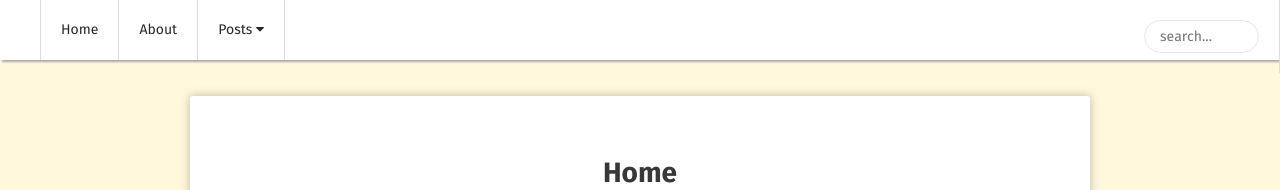
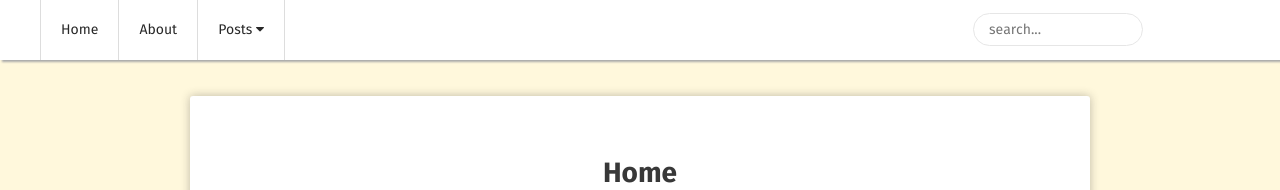
Before and after one commit to choiwono/choiwono.github.io, a Jekyll site: the page built from index.html, in a window 1280 px wide. Shown: the top 190 px of the page. Built offline with Jekyll 4.4.1, drawn with Linux system fonts in a browser that asks for light colours; some web fonts are replaced; the list of posts is cut into pages by our own code.

Commit message:
update_blog

```diff
--- a/_includes/nav.html
+++ b/_includes/nav.html
@@ -34,7 +34,7 @@
             searchInput: document.getElementById('search-input'),
             resultsContainer: document.getElementById('results-container'),
             json: '{{ site.baseurl }}/search2.json',
-            searchResultTemplate: '<li><a href="{url}" title="{desc}">{title}</a></li>',
+            searchResultTemplate: '<li class="search-li"><a href="{url}" title="{desc}">{title}</a></li>',
             noResultsText: 'No results found',
             limit: 10,
             fuzzy: false,
--- a/_sass/nav.scss
+++ b/_sass/nav.scss
@@ -1,9 +1,25 @@
 #search-bar {
-	float:right;
+	padding: 13px;
+    left: 75%;
+    border-right: none;
+    position: absolute;
+	z-index: 99;
+	font-size:0.75rem;
+}
+.search-li {
+	background: #fff;
+    border-radius: 17px;
+    border: 1px solid #e6e6e6;
+    padding: 10px;
+    white-space: nowrap;
+    overflow: hidden;
+    width: 170px;
+    height: 33px;
+    text-overflow: ellipsis;
 }
 #search-bar > input {
 	margin: 0;
-    width: 115px;
+    width: 170px;
     height: 33px;
     border-radius: 17px;
     border: 1px solid #e6e6e6;
```
